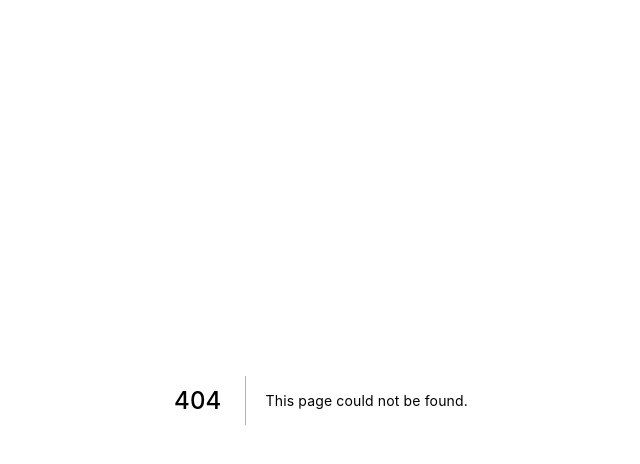
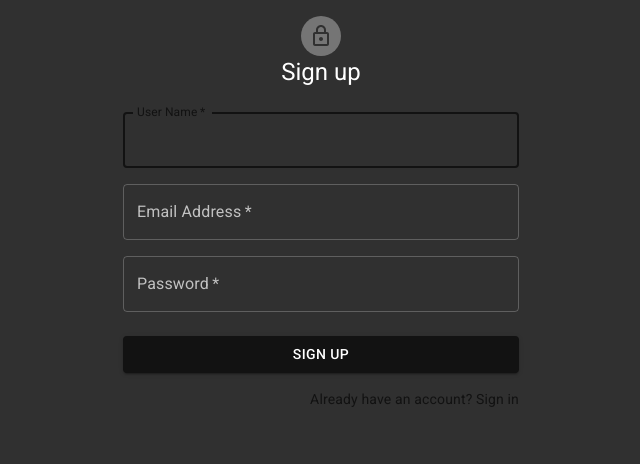
Before and after one commit to springbamboo/cryptodashboard, a Next.js app in the folder frontend/: page /signup in a window 1280 px wide. Before the commit this address had no page. Shown: the top 464 px of the page, without its empty margins (319-959 px from the left). Built offline with nearby package versions, Linux system fonts and the light colour scheme.

Commit message:
Signupページ追加

```diff
--- /dev/null
+++ b/frontend/pages/signup.module.css
@@ -0,0 +1,20 @@
+.paper {
+    margin-top: 16px;
+    display: flex;
+    flex-direction: column;
+    align-items: center;
+}
+
+.avater {
+    margin: 8px;
+    background-color: #000;
+}
+
+.form {
+    width: 100%;
+    margin-top: 24px;
+}
+
+.submit {
+    margin: 24px 0 16px;
+}
--- /dev/null
+++ b/frontend/pages/signup.tsx
@@ -0,0 +1,84 @@
+import {
+    Avatar,
+    Container,
+    Grid,
+    TextField,
+    Typography,
+    Button,
+    Link,
+} from "@material-ui/core";
+import { LockOutlined } from "@material-ui/icons";
+import React from "react";
+import styles from "./signup.module.css";
+
+export default function signup() {
+    return (
+        <Container component="main" maxWidth="xs">
+            <div className={styles.paper}>
+                <Avatar className={styles.avatar}>
+                    <LockOutlined />
+                </Avatar>
+                <Typography component="h1" variant="h5">
+                    Sign up
+                </Typography>
+                <form noValidate className={styles.form}>
+                    <Grid container spacing={2}>
+                        <Grid item xs={12}>
+                            <TextField
+                                label="User Name"
+                                name="username"
+                                id="username"
+                                autoComplete="name"
+                                variant="outlined"
+                                required
+                                fullWidth
+                                autoFocus
+                            ></TextField>
+                        </Grid>
+                        <Grid item xs={12}>
+                            <TextField
+                                label="Email Address"
+                                name="email"
+                                id="email"
+                                autoComplete="email"
+                                variant="outlined"
+                                required
+                                fullWidth
+                            ></TextField>
+                        </Grid>
+                        <Grid item xs={12}>
+                            <TextField
+                                label="Password"
+                                name="password"
+                                id="password"
+                                autoComplete="current-password"
+                                variant="outlined"
+                                type="password"
+                                required
+                                fullWidth
+                            ></TextField>
+                        </Grid>
+                    </Grid>
+                    <input type="hidden" name="role[]" value="user"></input>
+                    <div className={styles.submit}>
+                        <Button
+                            type="submit"
+                            fullWidth
+                            variant="contained"
+                            color="primary"
+                        >
+                            Sign Up
+                        </Button>
+                    </div>
+                </form>
+                <Grid container justifyContent="flex-end">
+                    <Grid item>
+                        <Link href="#" variant="body2">
+                            Already have an account? Sign in
+                        </Link>
+                    </Grid>
+                </Grid>
+            </div>
+        </Container>
+    );
+}
```
